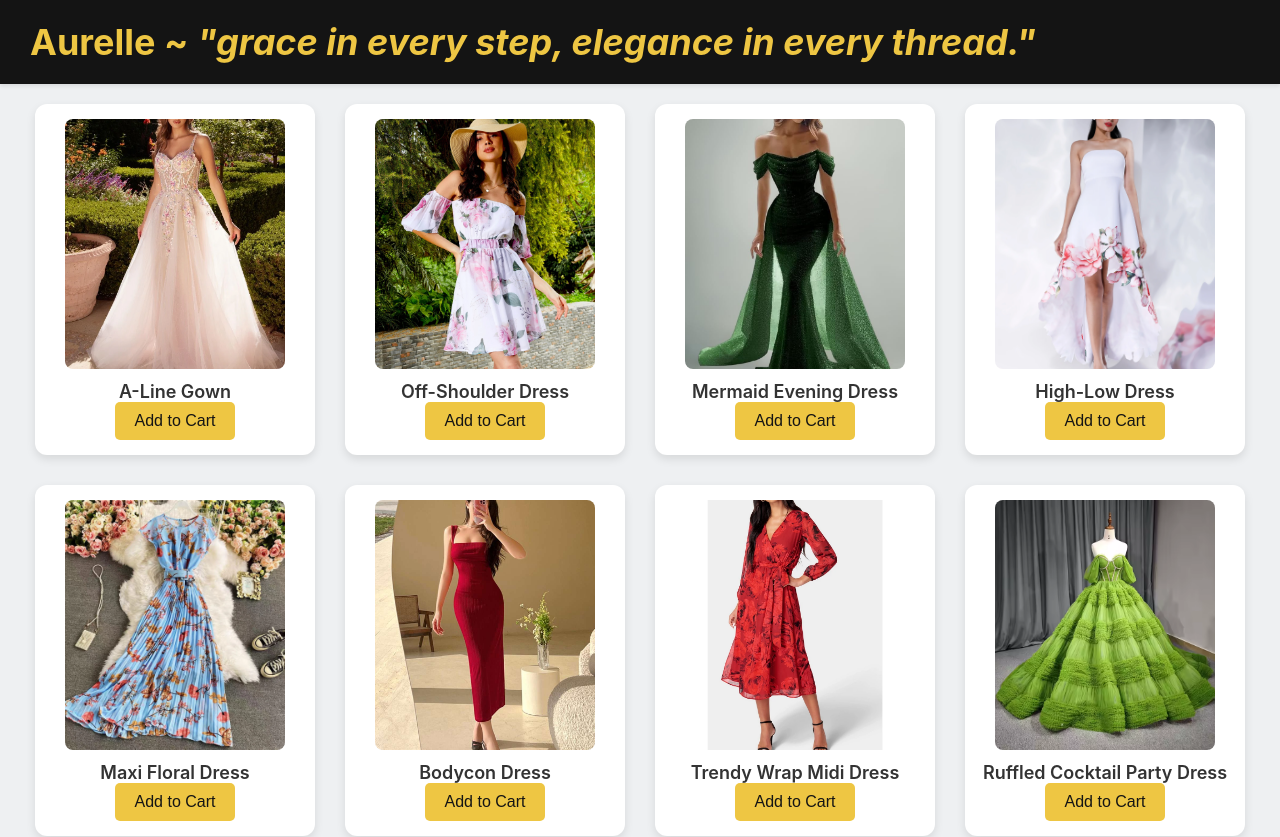
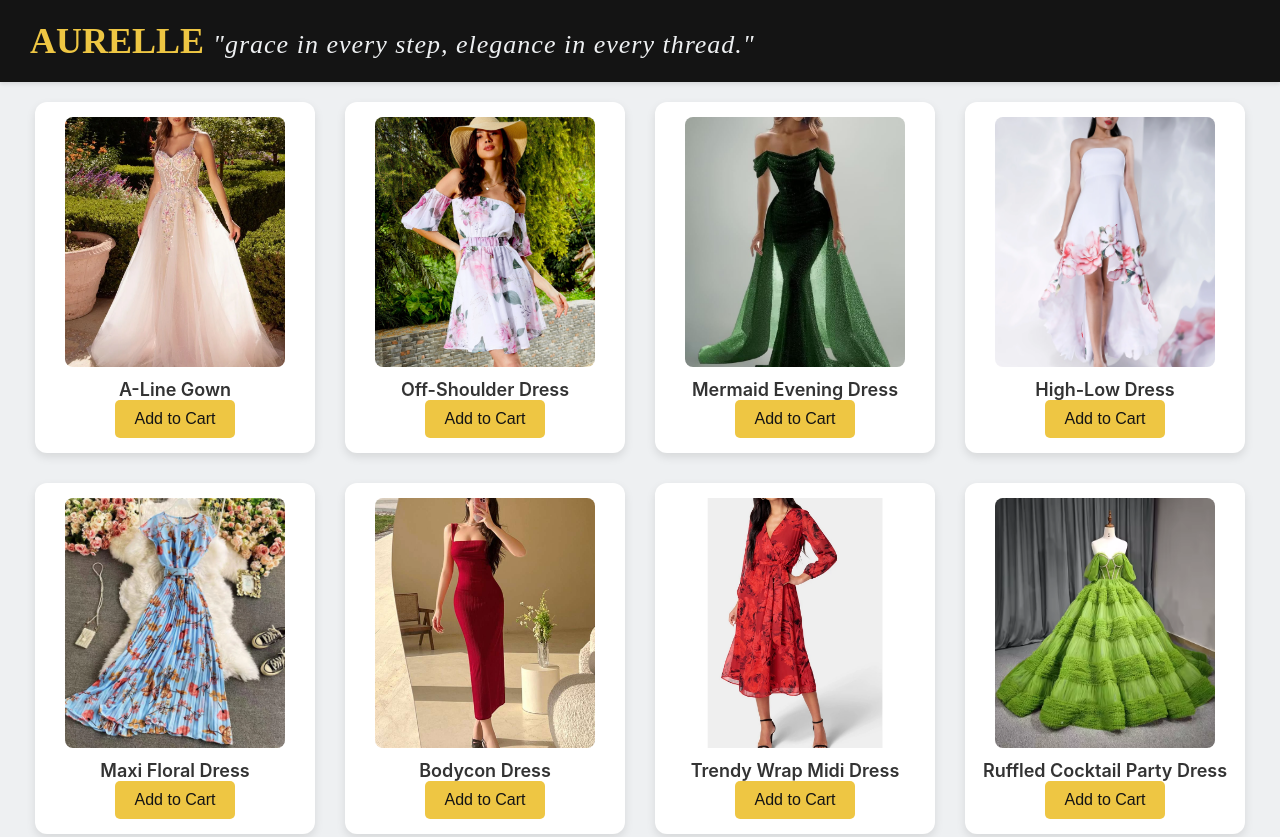
Before and after one commit to DeepaliSaini4/E-Commerce, a React (Create React App) app: page / in a window 1280 px wide. Shown: the top 837 px of the page. Built offline with nearby package versions, Linux system fonts and the light colour scheme.

Commit message:
Enhanced Header Styling With Better Spacing and Elegant Fonts

```diff
--- a/src/components/Header/Header.css
+++ b/src/components/Header/Header.css
@@ -12,7 +12,19 @@
   margin: 0;
   font-size: 36px;
   color: var(--yellow);
+  font-family: "Playfair Display", serif; /* Elegant font */
+  font-weight: bold;
+  gap: 100px; /* Adds space between "Aurelle" and the quote */
 }
+
+.Header h1 i {
+  font-size: 26px; /* Slightly smaller for the quote */
+  font-family: "Dancing Script", cursive; /* Adds an artistic, stylish feel */
+  font-weight: 500;
+  color: var(--white);
+  letter-spacing: 1px;
+}
+
 
 button{
   border: none;
--- a/src/components/Header/Header.js
+++ b/src/components/Header/Header.js
@@ -3,7 +3,7 @@ import "./Header.css";
 function Header() {
   return (
     <div className="Header">
-      <h1>Aurelle ~ <i>"grace in every step, elegance in every thread."</i></h1>
+      <h1>AURELLE <i>  "grace in every step, elegance in every thread."</i></h1>
     </div>
   );
 }
```
